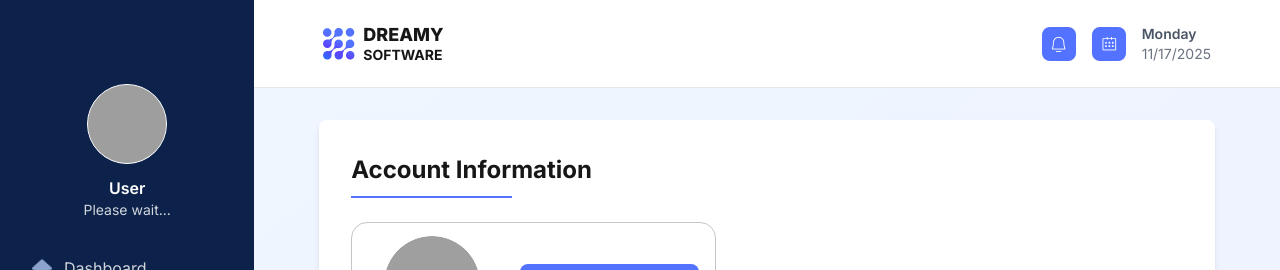
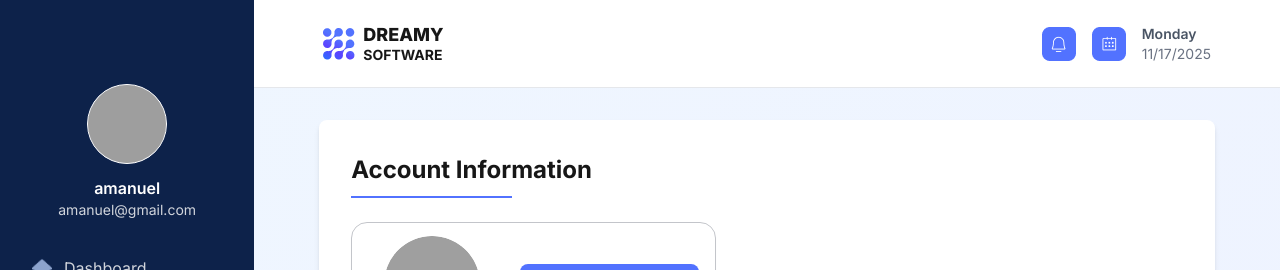
Before and after one commit to kader009/todoapp, a Next.js app: page /profile in a window 1280 px wide. Shown: the top 270 px of the page. Built offline with nearby package versions, Linux system fonts and the light colour scheme; grey boxes are pictures that could not be loaded.

Commit message:
default user name email added when not login

```diff
--- a/app/components/Sidebar.tsx
+++ b/app/components/Sidebar.tsx
@@ -12,22 +12,17 @@ export default function Sidebar() {
   const router = useRouter();
   const dispatch = useAppDispatch();
 
-  // Get user data from Redux (persisted)
   const { user, loading } = useAppSelector((state) => state.auth);
 
   const handleLogout = () => {
-    // Clear tokens from localStorage
     localStorage.removeItem('token');
     localStorage.removeItem('refreshToken');
 
-    // Clear Redux persisted state
     dispatch(logout());
     dispatch(clearTodos());
 
-    // Show notification
     toast.success('Logged out successfully!');
 
-    // Redirect to login
     router.push('/login');
   };
 
@@ -62,21 +57,25 @@ export default function Sidebar() {
         <h3 className="font-semibold">
           {loading ? (
             <span className="animate-pulse">Loading...</span>
-          ) : user?.first_name && user?.last_name ? (
-            `${user.first_name} ${user.last_name}`
-          ) : user?.email ? (
-            user.email.split('@')[0]
           ) : user?.id ? (
-            `User #${user.id}`
+            user?.first_name && user?.last_name ? (
+              `${user.first_name} ${user.last_name}`
+            ) : user?.email ? (
+              user.email.split('@')[0]
+            ) : (
+              `User #${user.id}`
+            )
           ) : (
-            'User'
+            'amanuel'
           )}
         </h3>
         <p className="text-sm text-gray-300">
           {loading ? (
             <span className="animate-pulse">Loading...</span>
+          ) : user?.id ? (
+            user?.email || 'Please wait...'
           ) : (
-            user?.email || 'Please wait...'
+            'amanuel@gmail.com'
           )}
         </p>
       </div>
--- a/app/profile/page.tsx
+++ b/app/profile/page.tsx
@@ -31,7 +31,6 @@ const Profile = () => {
     bio: '',
   });
 
-  // Initialize form data when component mounts or user changes
   useEffect(() => {
     if (user) {
       setFormData((prev) => ({
@@ -45,17 +44,14 @@ const Profile = () => {
       }));
     }
     // eslint-disable-next-line react-hooks/exhaustive-deps
-  }, [user?.id]); // Only re-run when user ID changes
+  }, [user?.id]);
 
-  // Handle success/error notifications
   useEffect(() => {
     if (updateSuccess) {
       toast.success('Profile updated successfully!');
       dispatch(resetUpdateSuccess());
-      // Clear image preview
       setImagePreview(null);
       setImageFile(null);
-      // Refresh user profile to get updated data
       dispatch(getUserProfile());
     }
     if (error && !loading) {
--- a/libs/feature/authSlice.ts
+++ b/libs/feature/authSlice.ts
@@ -66,7 +66,7 @@ export interface LoginData {
 export interface LoginResponse {
   access: string;
   refresh: string;
-  user?: User; // Make user optional since backend might not return it
+  user?: User;
 }
 
 export interface AuthState {
@@ -222,7 +222,6 @@ export const getUserProfile = createAsyncThunk(
       let response;
       let endpointUsed = '';
 
-      // Try 1: /api/users/me/ (most common for current user)
       console.log('Trying endpoint: /api/users/me/');
       response = await fetch(`${API_URL}/api/users/me/`, {
         method: 'GET',
@@ -233,7 +232,6 @@ export const getUserProfile = createAsyncThunk(
       endpointUsed = '/api/users/me/';
       console.log('Response status:', response.status);
 
-      // Try 2: /api/users/profile/ (if 404)
       if (response.status === 404) {
         console.log('Trying endpoint: /api/users/profile/');
         response = await fetch(`${API_URL}/api/users/profile/`, {
@@ -246,7 +244,6 @@ export const getUserProfile = createAsyncThunk(
         console.log('Response status:', response.status);
       }
 
-      // Try 3: /api/users/{userId}/ (if still 404 and we have userId)
       if (response.status === 404 && userId) {
         console.log(`Trying endpoint: /api/users/${userId}/`);
         response = await fetch(`${API_URL}/api/users/${userId}/`, {
@@ -444,17 +441,14 @@ const authSlice = createSlice({
 
           // Try multiple sources for user data
           if (action.payload.user) {
-            // Source 1: Direct from API response
             console.log('User data from login response:', action.payload.user);
             state.user = action.payload.user;
           } else {
-            // Source 2: Decode JWT token
             console.log('No user in response, decoding JWT...');
             const tokenData = decodeJWT(action.payload.access);
             console.log('Decoded JWT data:', tokenData);
 
             if (tokenData) {
-              // Try to extract user info from JWT
               const userId = tokenData.user_id || tokenData.id || tokenData.sub;
               const userEmail = tokenData.email || tokenData.username;
               const firstName =
@@ -462,8 +456,6 @@ const authSlice = createSlice({
               const lastName = tokenData.last_name || tokenData.lastName || '';
 
               if (userId) {
-                // Create temporary user object with available data
-                // getUserProfile will be called from login page to get full data
                 state.user = {
                   id: Number(userId),
                   email: userEmail ? String(userEmail) : '',
@@ -509,7 +501,6 @@ const authSlice = createSlice({
       // Get user profile rejected
       .addCase(getUserProfile.rejected, (state, action) => {
         state.loading = false;
-        // Don't set error for profile fetch failure (it's optional)
         console.warn('Failed to fetch user profile:', action.payload);
       })
       // Update user profile pending
--- a/libs/feature/todoSlice.ts
+++ b/libs/feature/todoSlice.ts
@@ -1,10 +1,8 @@
 import { createSlice, createAsyncThunk, PayloadAction } from '@reduxjs/toolkit';
 
-// Helper function to convert any date format to YYYY-MM-DD
 const convertToYYYYMMDD = (dateString: string): string | null => {
   if (!dateString || !dateString.trim()) return null;
 
-  // Try to parse various date formats
   const date = new Date(dateString);
 
   // Check if valid date
--- a/libs/stote.ts
+++ b/libs/stote.ts
@@ -1,6 +1,6 @@
 import { configureStore, combineReducers } from '@reduxjs/toolkit';
 import { persistStore, persistReducer } from 'redux-persist';
-import storage from 'redux-persist/lib/storage'; // defaults to localStorage for web
+import storage from 'redux-persist/lib/storage';
 import authReducer from './feature/authSlice';
 import todoReducer from './feature/todoSlice';
 
```
Also changed, not shown: app/todos/page.tsx (+0 -7 lines), libs/api.ts (deleted).
